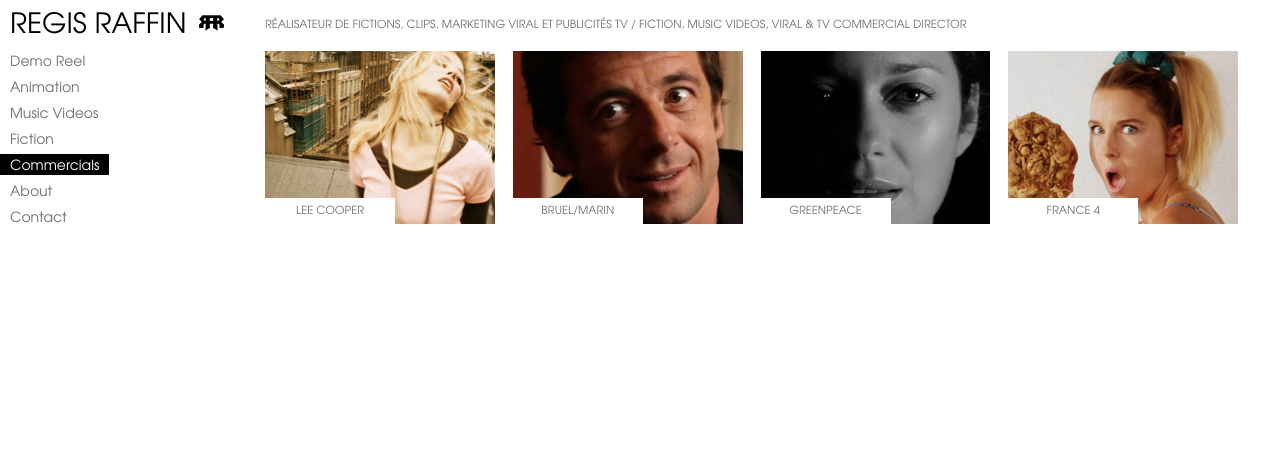
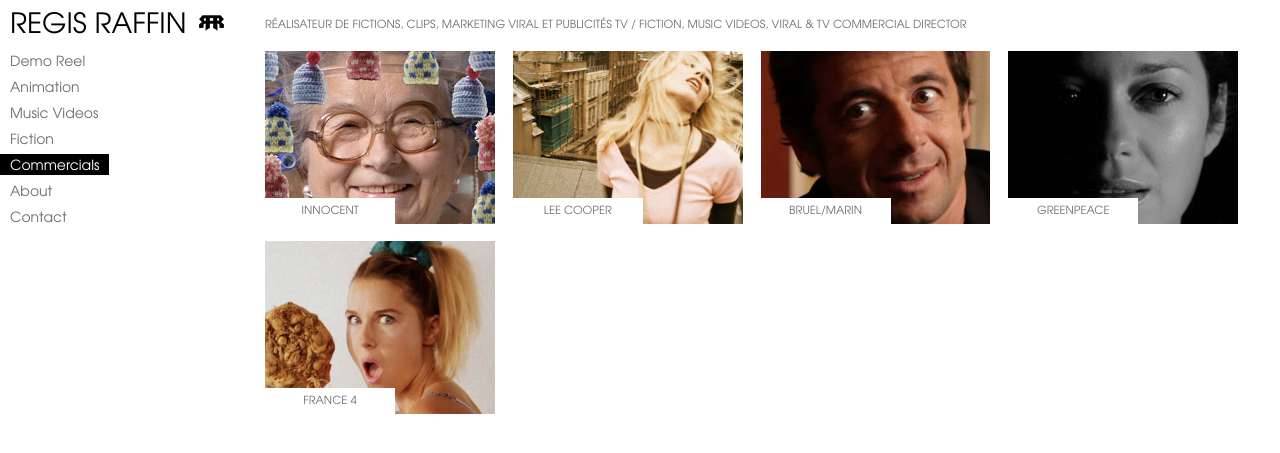
Before and after one commit to xavierraffin/regisraffin.com, a PHP site: page /commercials.html in a window 1280 px wide. Shown: the top 453 px of the page. Run offline with PHP 8.4, Linux system fonts and the light colour scheme; some libraries are stand-ins or nearby versions.

Commit message:
new change innocent
changes innocent

```diff
--- a/data/commercials/commercials.css
+++ b/data/commercials/commercials.css
@@ -1,29 +1,25 @@
-
-
-
 
 .movie1{
-	background-image:url("lee cooper.jpg");
+	background-image:url("innocent.jpg");
 }
 .movie1 .customer:after{
-	content:"lee cooper";
+	content:"innocent";
 }
 .movie1 .title:before{
-	content:"the fine english denim company";
+	content:"innocent";
 }
 .blok:hover.movie1 .title:after{display:block;}
 .blok.movie1{display:inline-block;}
 
 
-
 .movie2{
-	background-image:url("bruel2.jpg");
+	background-image:url("lee cooper.jpg");
 }
 .movie2 .customer:after{
-	content:"bruel/marin";
+	content:"lee cooper";
 }
 .movie2 .title:before{
-	content:"le concert";
+	content:"the fine english denim company";
 }
 .blok:hover.movie2 .title:after{display:block;}
 .blok.movie2{display:inline-block;}
@@ -31,13 +27,13 @@
 
 
 .movie3{
-	background-image:url("greenpeace.jpg");
+	background-image:url("bruel2.jpg");
 }
 .movie3 .customer:after{
-	content:"greenpeace";
+	content:"bruel/marin";
 }
 .movie3 .title:before{
-	content:"ultimatum climatique";
+	content:"le concert";
 }
 .blok:hover.movie3 .title:after{display:block;}
 .blok.movie3{display:inline-block;}
@@ -45,13 +41,27 @@
 
 
 .movie4{
-	background-image:url("legumes.jpg");
+	background-image:url("greenpeace.jpg");
 }
 .movie4 .customer:after{
-	content:"france 4";
+	content:"greenpeace";
 }
 .movie4 .title:before{
-	content:"5 fruits et légumes par jours";
+	content:"ultimatum climatique";
 }
 .blok:hover.movie4 .title:after{display:block;}
 .blok.movie4{display:inline-block;}
+
+
+
+.movie5{
+	background-image:url("legumes.jpg");
+}
+.movie5 .customer:after{
+	content:"france 4";
+}
+.movie5 .title:before{
+	content:"5 fruits et légumes par jours";
+}
+.blok:hover.movie5 .title:after{display:block;}
+.blok.movie5{display:inline-block;}
--- a/data/commercials/commercials.js
+++ b/data/commercials/commercials.js
@@ -1,20 +1,25 @@
 var videos = {
-        "movie1": {
+	"movie1": {
+            "head": "lee cooper",
+            "desc": "innocent, petits bonnets<br>Director: Régis Raffin<br>Production: les improductibles<br>2019",
+            "vimeocode": 339991355
+        },
+        "movie2": {
             "head": "lee cooper",
             "desc": "the fine english denim company<br>Director: Régis Raffin<br>Production: lee cooper<br>2009",
             "vimeocode": 4689031
         },
-        "movie2": {
+        "movie3": {
             "head": "bruel/marin",
             "desc": "le concert<br>Director: Régis Raffin<br>Production: charlotte marin<br>2010",
             "vimeocode": 18087560
         },
-        "movie3": {
+        "movie4": {
             "head": "greenpeace",
             "desc": "ultimatum climatique<br>Director: Régis Raffin<br>Production: greenpeace<br>2009",
             "vimeocode": 9802411
         },
-        "movie4": {
+        "movie5": {
             "head": "france 4",
             "desc": "5 fruits et légumes par jours<br>Director: Régis raffin<br>production: eden<br>2011",
             "vimeocode": 82778494
```
Also changed, not shown: data/commercials/innocent.jpg (added), data/commercials/spiderman.jpg (added).
